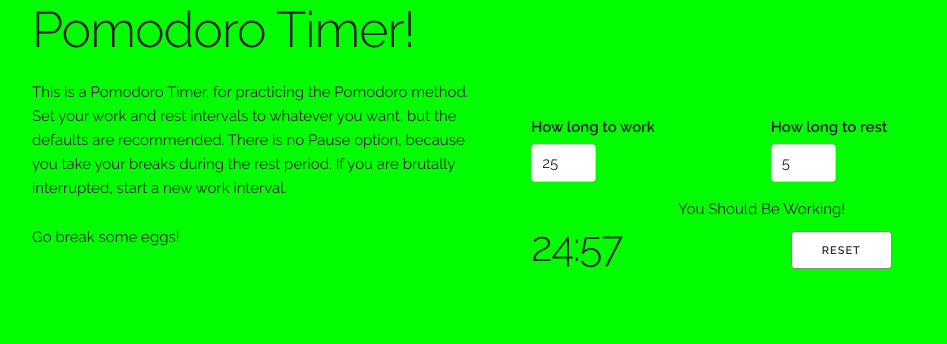
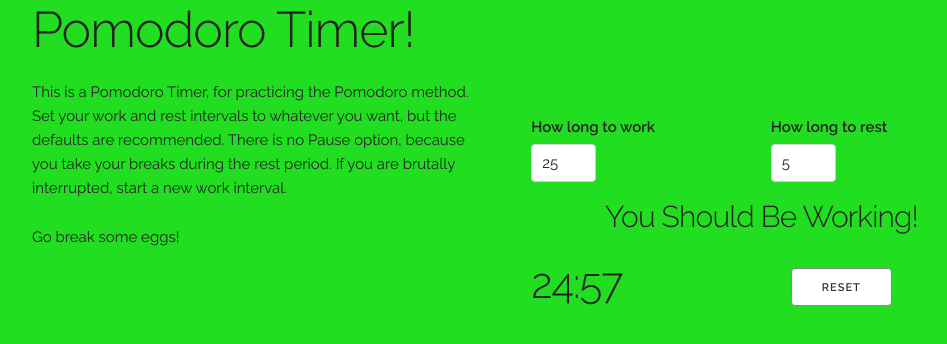
Before and after one commit to kieranharding/Pomodoro, a plain HTML site: page index.html in a window 1280 px wide. Both pictures are taken after a click on the button "START". Shown: the whole page, without its empty margins (128-1075 px from the left). Drawn offline with Linux system fonts and the light colour scheme.

Commit message:
Some layout tweaks. FCC submit.
 On branch master

```diff
--- a/client.js
+++ b/client.js
@@ -60,7 +60,6 @@ var StateFresh = Object.create(State, { //Using the properties object is a mista
       this.target.display.innerText = this.target.work.value + ':00'
       this.target.button.innerText = "Start"
       document.body.style.backgroundColor = '#fff'
-      //  Set background color to the Rest color
     },
     enumerable: false,
     writable: false,
@@ -70,7 +69,6 @@ var StateFresh = Object.create(State, { //Using the properties object is a mista
     value: function() {},
     enumerable: false
   }
-  //    resting - timer is counting the rest interval
   //    stopped - user has paused the clock. Skip this. Pomodoro or don't.
 })
 
@@ -105,9 +103,10 @@ var StateWorking = Object.create(State, {
           _this.target.changeState(StateResting)
         } else {
           _this.displayRemainingTime()
-        //  TODO: Change the background color with clock progress
-          var color = 'hsl(' + _this.getColor() + ',100%,50%)'
-          console.log(color)
+          // Change the background color with clock progress
+          var color = 'hsl(' + _this.getColor() + ',75%,50%)'
+          //  TODO: Apply a lighter version of the color gradient to button
+          //  and input fields.
           document.body.style.backgroundColor = color
         }
       }, 100)
@@ -158,9 +157,8 @@ var StateResting = Object.create(State, {
           _this.target.changeState(StateWorking)
         } else {
           _this.displayRemainingTime()
-          //  TODO: Change the background color with clock progress
-          var color = 'hsl(' + (120 -_this.getColor()) + ',100%,50%)'
-          console.log(color)
+          // Change the background color with clock progress
+          var color = 'hsl(' + (120 -_this.getColor()) + ',75%,50%)'
           document.body.style.backgroundColor = color
         }
       }, 100)
--- a/index.html
+++ b/index.html
@@ -63,7 +63,7 @@
           </div>
         </div>
         <div class="row">
-          <div id="status"></div>
+          <div><h4 id="status"></h4></div>
         </div>
         <div class="row">
           <div class="six columns">
```
